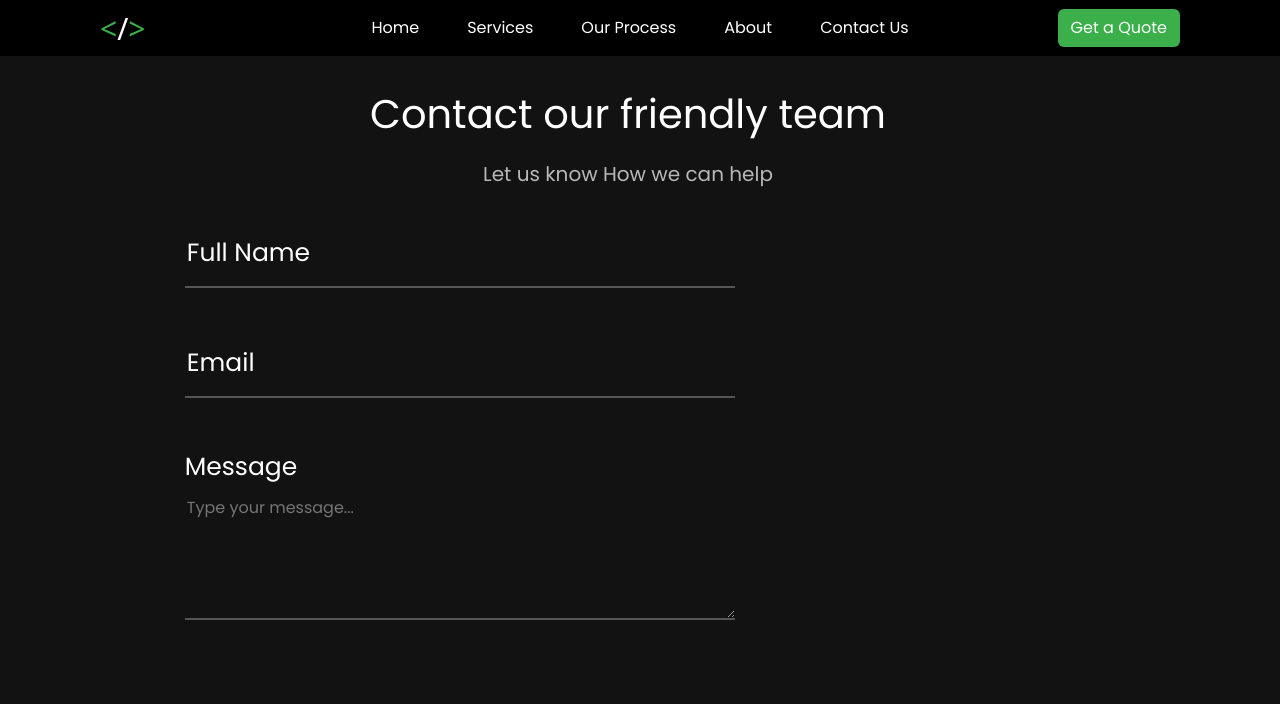
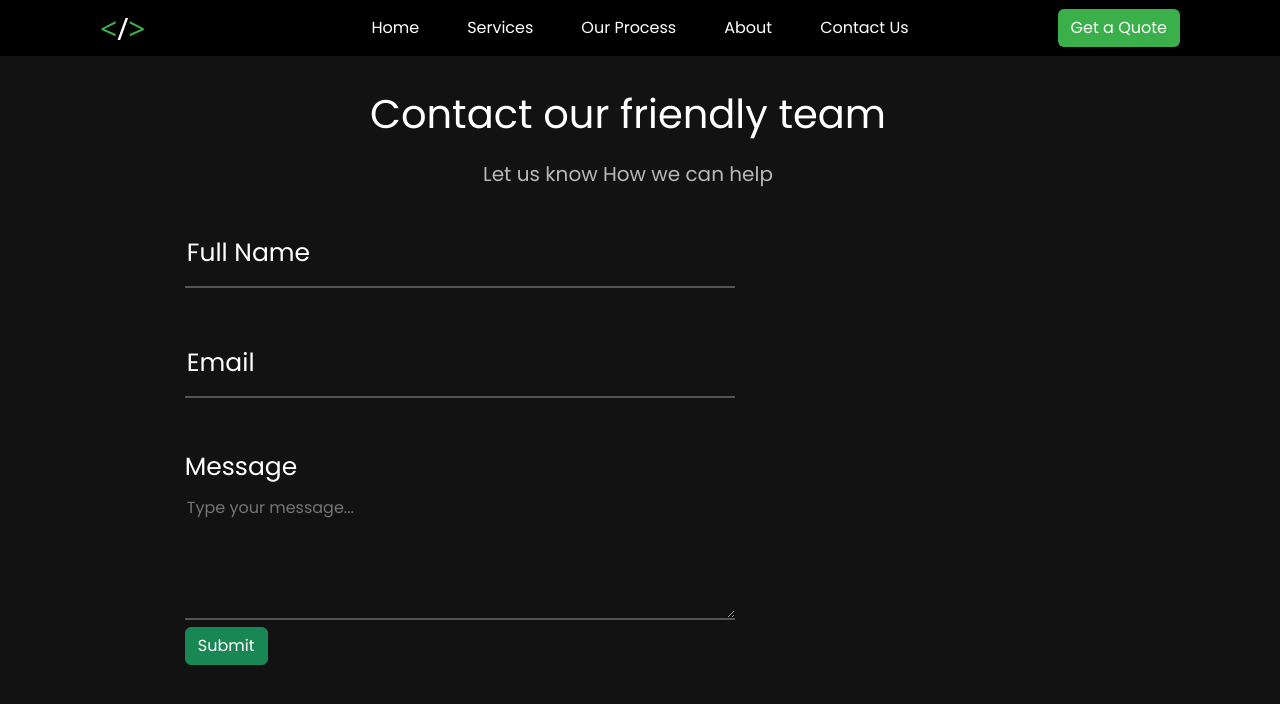
Before and after one commit to hassansajjadkhan/thewebgator, a React (Vite) app in the folder TheWebGator/: page /cdn/twg/TheWebGator/contactus in a window 1280 px wide. Shown: the top 704 px of the page. Built offline with nearby package versions, Linux system fonts and the light colour scheme.

Commit message:
contact us form completed

```diff
--- a/TheWebGator/src/Components/ContactUs/ContactUs.jsx
+++ b/TheWebGator/src/Components/ContactUs/ContactUs.jsx
@@ -25,6 +25,7 @@ export default function ContactUs() {
                                 <div className='mt-2'>
                                     <textarea name='message' rows={5} placeholder='Type your message...'></textarea>
                                 </div>
+                                <button className='btn btn-success'>Submit</button>
                             </form>
                         </div>
                     </div>
```
